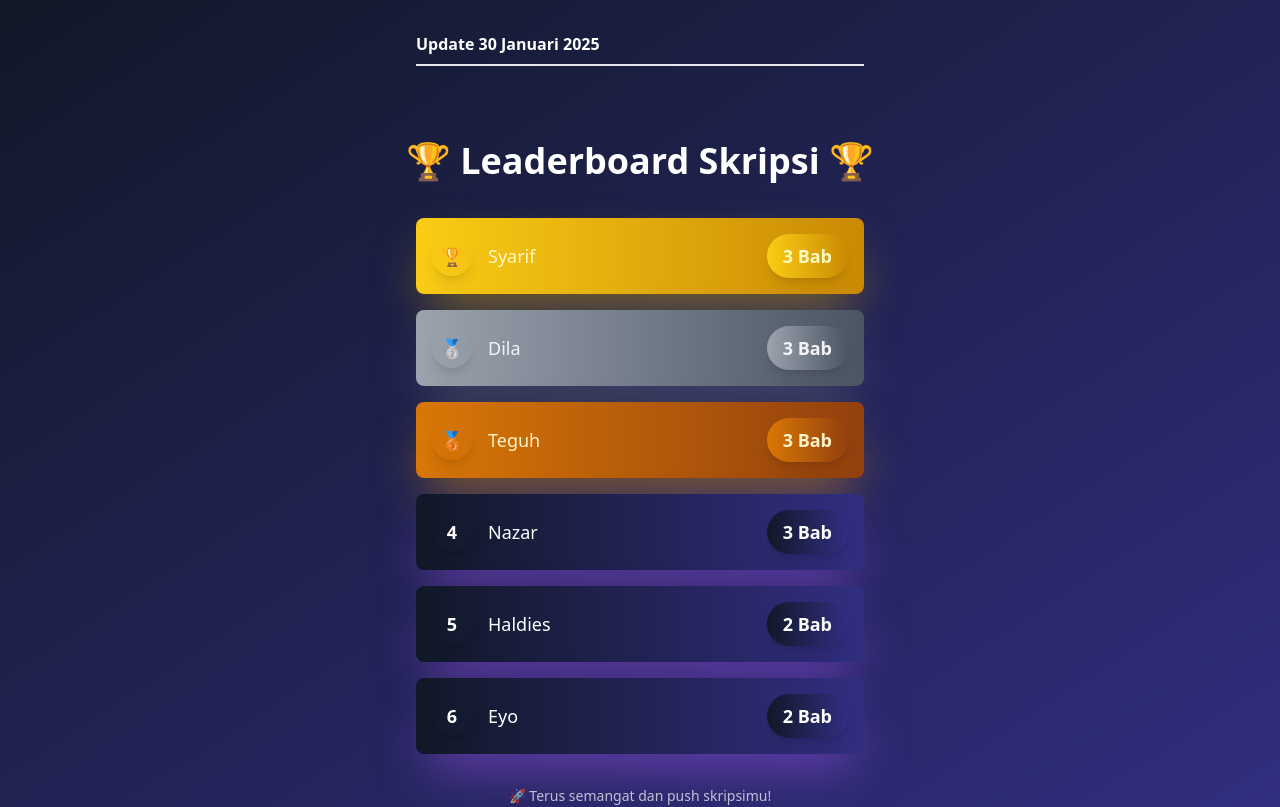
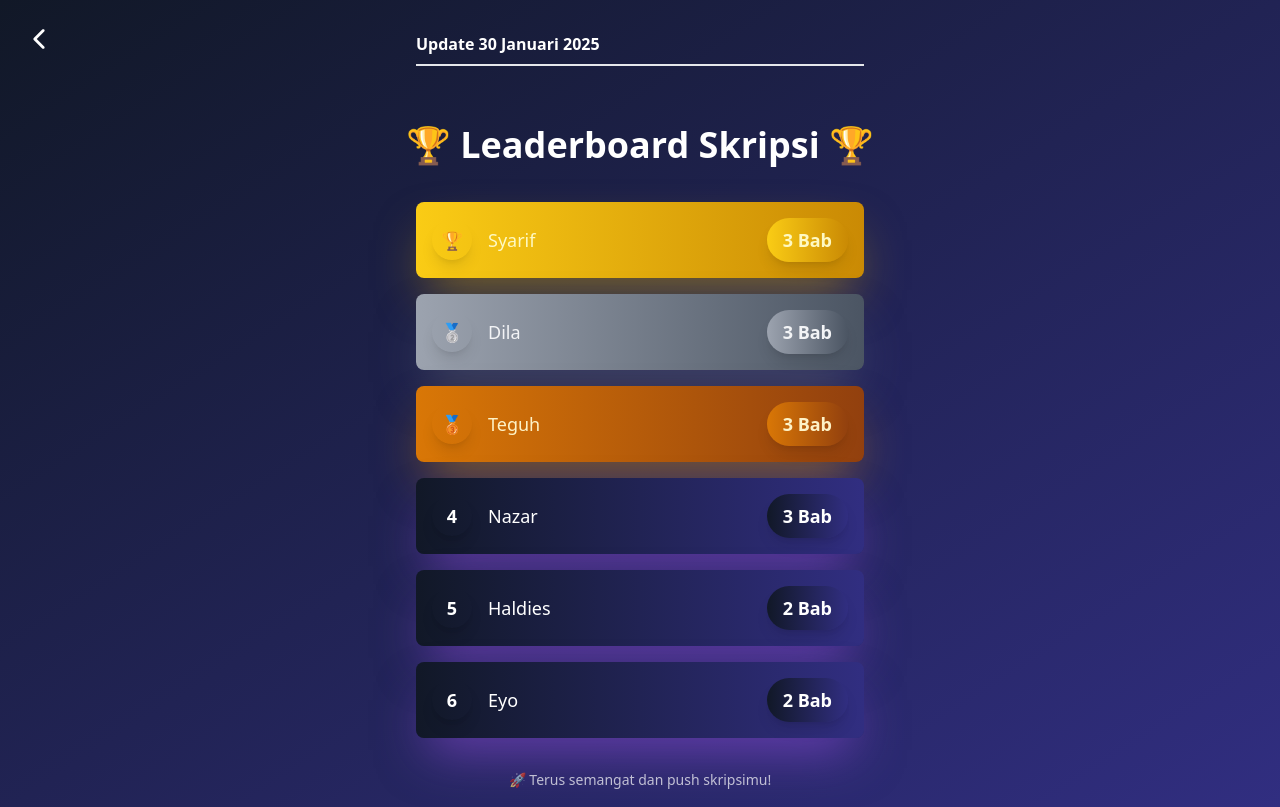
Before and after one commit to belum-ada-nama/Panduan-skripsi, a React (Vite) app: page /leaderboard in a window 1280 px wide. Shown: the top 807 px of the page. Built offline with nearby package versions, Linux system fonts and the light colour scheme.

Commit message:
fix button leaderboard

```diff
--- a/src/components/LeadeardBorad.tsx
+++ b/src/components/LeadeardBorad.tsx
@@ -1,4 +1,5 @@
 import React from 'react';
+import { IoIosArrowBack } from 'react-icons/io';
 
 interface Student {
     name: string;
@@ -48,10 +49,10 @@ const Leaderboard: React.FC<LeaderboardProps> = ({ students }) => {
 
     return (
         <div className="p-6 bg-gradient-to-br from-gray-900 to-indigo-900 min-h-screen flex flex-col items-center justify-center">
-            <div className='w-full border-b-2 mb-20 py-2 max-w-md'>
+            <div className='absolute top-6 left-6'><a href="/"><IoIosArrowBack color='white'  size={30}/></a></div>
+            <div className='w-full border-b-2 mb-16 py-2 max-w-md'>
                 <span className='text-white font-poppins font-semibold'>Update 30 Januari 2025</span>
             </div>
-
             <h2 className="text-2xl lg:text-4xl font-bold mb-8 text-white text-center font-poppins animate-bounce">
                 🏆 Leaderboard Skripsi 🏆
             </h2>
--- a/src/pages/LeaderboardPage.tsx
+++ b/src/pages/LeaderboardPage.tsx
@@ -10,7 +10,8 @@ function LeaderboardPage() {
         { name: 'Eyo', completedChapters: 2 },
       ];
   return (
-    <div><Leaderboard students={students} /></div>
+    <div>
+        <Leaderboard students={students} /></div>
   )
 }
 
```
Also changed, not shown: 5 other files (tests, documents, lock files or other folders).
